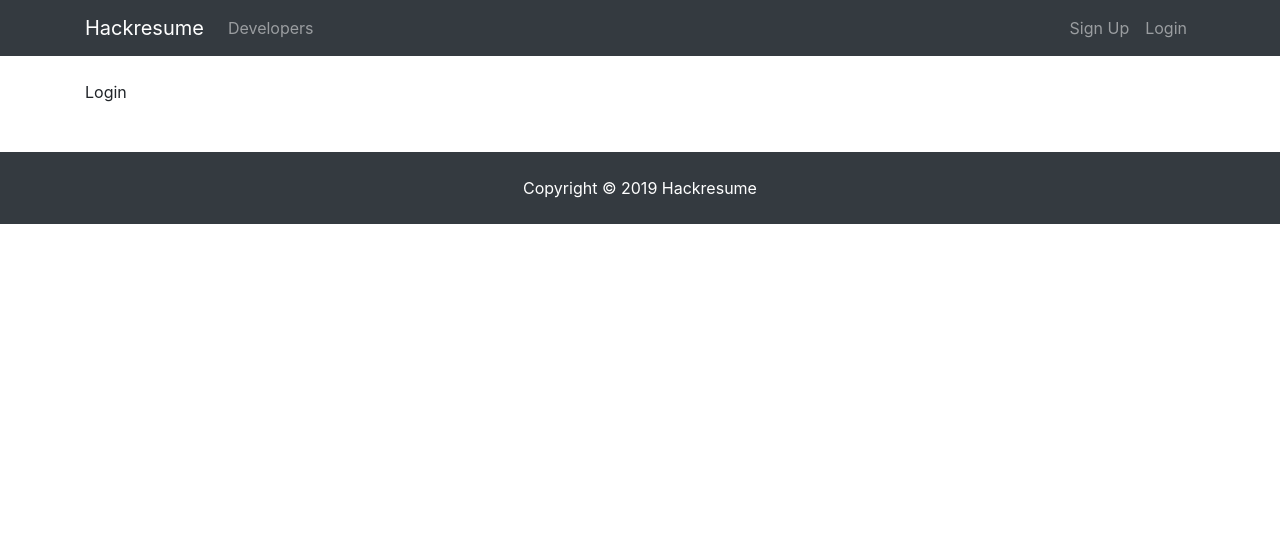
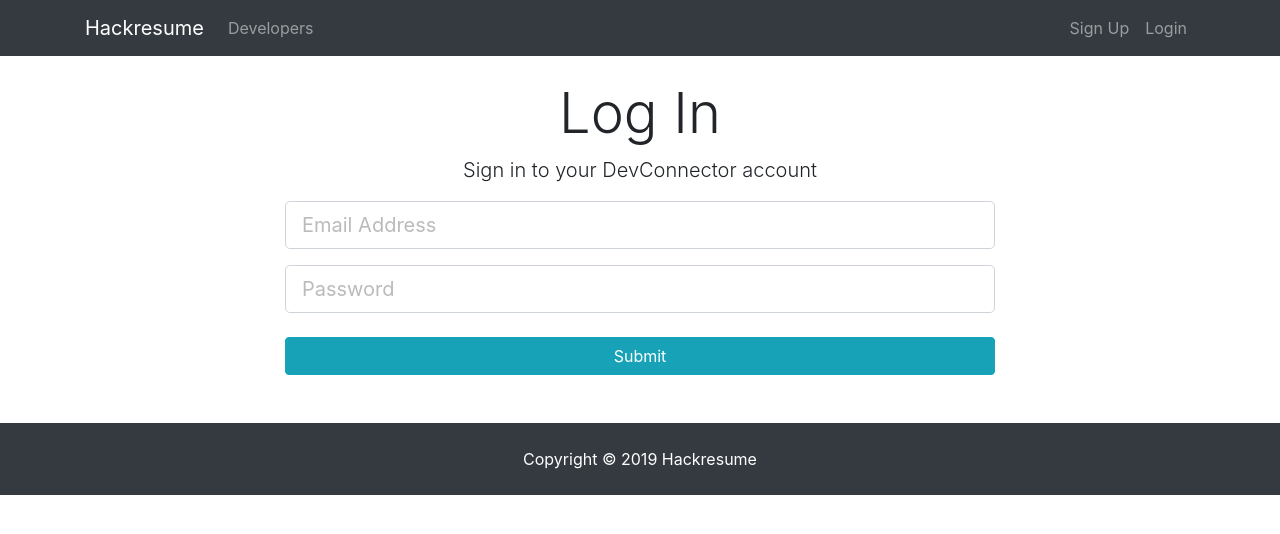
Before and after one commit to ChaoTzuJung/hackeresume, a React (Create React App) app in the folder client/: page /login in a window 1280 px wide. Shown: the top 534 px of the page. Built offline with nearby package versions, Linux system fonts and the light colour scheme.

Commit message:
feat: Complete the login form

```diff
--- a/client/src/Routes/Login/Login.js
+++ b/client/src/Routes/Login/Login.js
@@ -1,10 +1,67 @@
 import React, { Component } from 'react'
 
 class Login extends Component {
+  constructor() {
+    super();
+    this.state = {
+      email: '',
+      password: '',
+      errors: {}
+    }
+    this.handleChange = this.handleChange.bind(this);
+    this.handleSubmit = this.handleSubmit.bind(this);
+  }
+
+  handleChange(e) {
+    this.setState({ [e.target.name]: e.target.value });
+  }
+
+  handleSubmit(e) {
+    e.preventDefault();
+    // 重要
+    const user = {
+      email: this.state.email,
+      password: this.state.password,
+    }
+    console.log(user);
+  }
   render() {
     return (
-      <div>
-        Login
+      <div className="login">
+        <div className="container">
+          <div className="row">
+            <div className="col-md-8 m-auto">
+              <h1 className="display-4 text-center">Log In</h1>
+              <p className="lead text-center">Sign in to your DevConnector account</p>
+              <form onSubmit={this.handleSubmit}>
+                <div className="form-group">
+                  <input
+                    type="email"
+                    className="form-control form-control-lg"
+                    placeholder="Email Address"
+                    name="email"
+                    value={this.state.email}
+                    onChange={this.handleChange}
+                  />
+                </div>
+                <div className="form-group">
+                  <input
+                    type="password"
+                    className="form-control form-control-lg"
+                    placeholder="Password"
+                    name="password"
+                    value={this.state.password}
+                    onChange={this.handleChange}
+                  />
+                </div>
+                <input
+                  type="submit"
+                  className="btn btn-info btn-block mt-4"
+                />
+              </form>
+            </div>
+          </div>
+        </div>
       </div>
     )
   }
```
